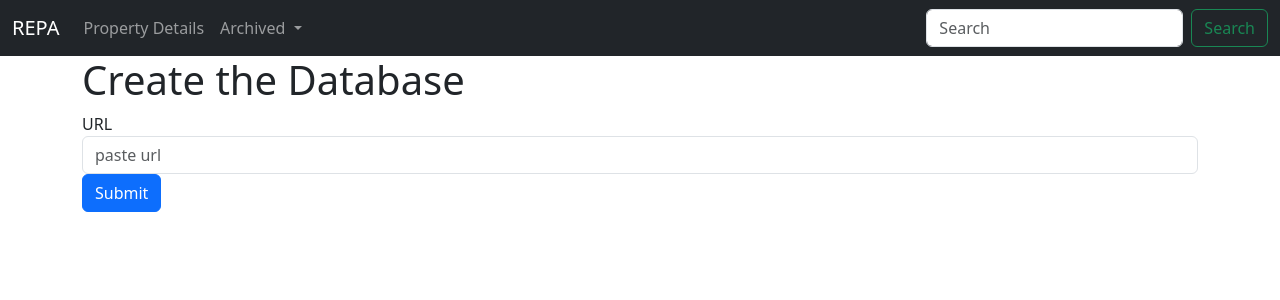
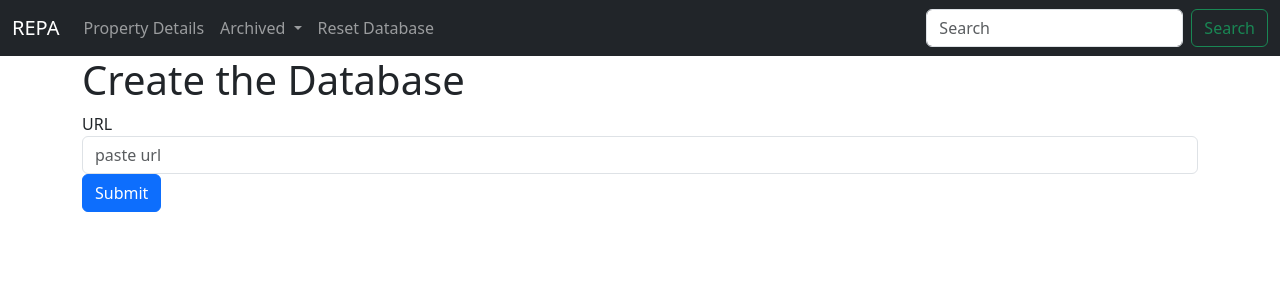
Before and after one commit to adensattler/REPA, a Flask app: page /create in a window 1280 px wide. Shown: the top 300 px of the page. Run offline with Flask 3, Linux system fonts and the light colour scheme.

Commit message:
setup for changes

```diff
--- a/Main/app.py
+++ b/Main/app.py
@@ -8,6 +8,7 @@ from database import DatabaseManager
 from analysis import create_summary_table
 from prediction import perform_prediction_gui
 import json
+from db_debug import resetDB
 
 app = Flask(__name__)
 app.config['SECRET_KEY'] = 'your secret key'
@@ -153,5 +154,11 @@ def property(zpid):
     return render_template('property.html', property=property, rawjson=rawjson)
 
 
+@app.route('/reset/')
+def reset():
+    resetDB()
+
+
+
 if __name__ == "__main__":
     app.run()
--- a/Main/templates/base.html
+++ b/Main/templates/base.html
@@ -51,6 +51,10 @@
                             <li><a class="dropdown-item" href="{{ url_for('predict')}}">--predict</a></li>
                         </ul>
                     </li>
+
+                    <li class="nav-item">
+                        <a class="nav-link">Reset Database</a>
+                    </li>
                 </ul>
                 <form class="d-flex" role="search">
                     <input class="form-control me-2" type="search" placeholder="Search" aria-label="Search">
```
Also changed, not shown: Main/db_debug.py (+12 -8 lines).
